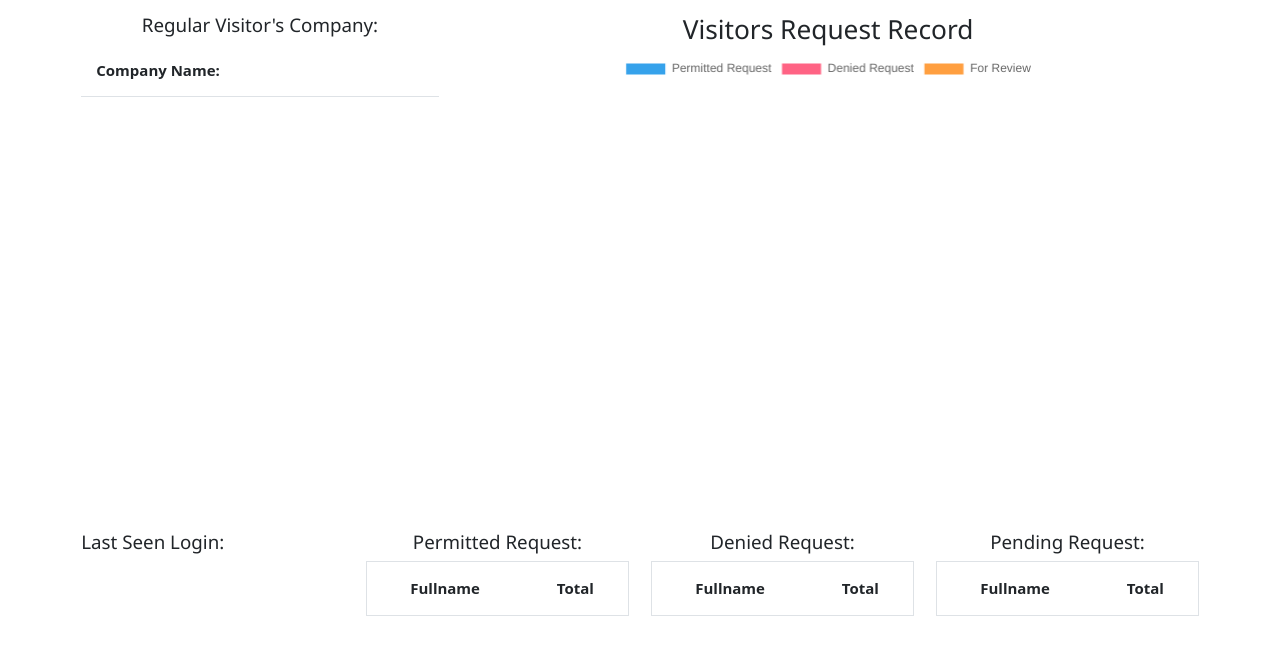
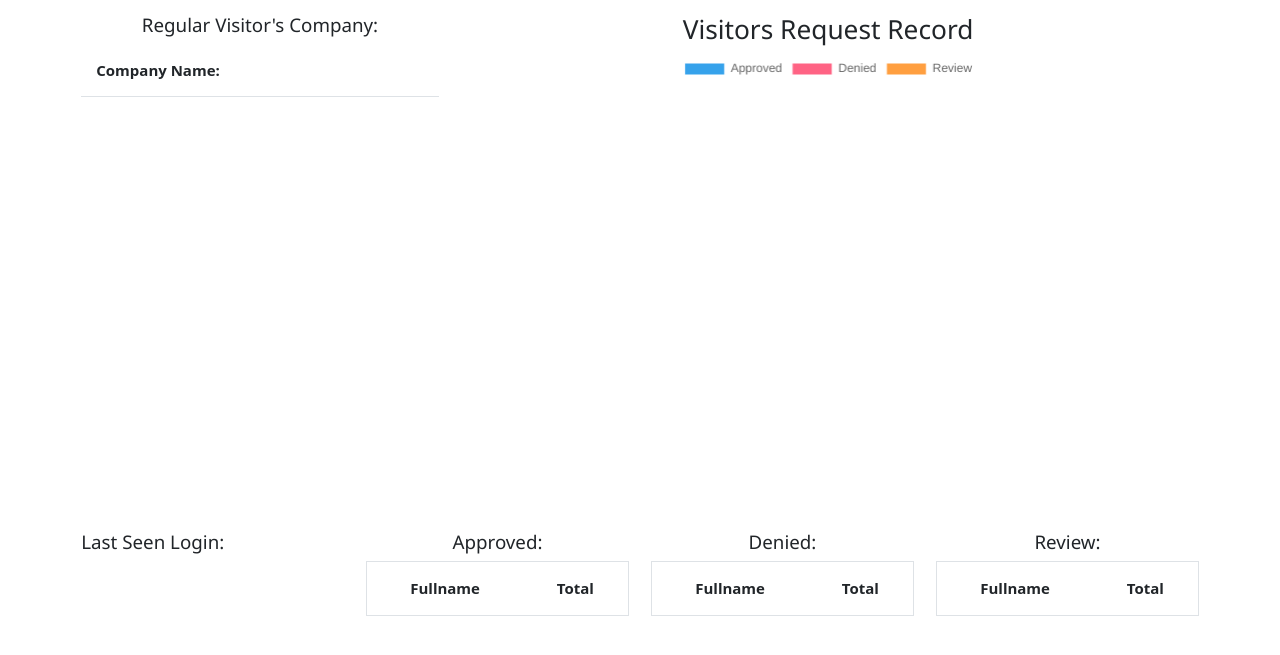
Before and after one commit to acarbonilla/vms, a Django app: page /manager/managerPage/ in a window 1280 px wide. Shown: the part 54-709 px from the top of the page. Run offline with Django 5.2, Linux system fonts and the light colour scheme; the visitor is signed in with stand-in values (Sample User, id 1); data comes from the database, SQL or seed files in the repository; data that the repository does not hold is empty.

Commit message:
Changing Link Title

```diff
--- a/templates/manager/managerPage.html
+++ b/templates/manager/managerPage.html
@@ -62,7 +62,7 @@
                 new Chart(ctx, {
                   type: 'pie',
                   data: {
-                    labels: ['Permitted Request', 'Denied Request', 'For Review'],
+                    labels: ['Approved', 'Denied', 'Review'],
                     datasets: [{
                       label: 'Request',
                       data: [{{requestCountPermitted}}, {{requestCountDenied}}, {{requestCountPending}}],
@@ -94,7 +94,7 @@
 
 
         <div class="col-sm-3">
-            <h5 style="text-align: center;">Permitted Request:</h5>
+            <h5 style="text-align: center;">Approved:</h5>
             <table class="table table-hover border">
                 <thead>
                 <tr>
@@ -124,7 +124,7 @@
         </div>
 
         <div class="col-sm-3">
-            <h5 style="text-align: center;">Denied Request:</h5>
+            <h5 style="text-align: center;">Denied:</h5>
             <table class="table table-hover border">
                 <thead>
                 <tr>
@@ -154,7 +154,7 @@
         </div>
 
         <div class="col-sm-3">
-            <h5 style="text-align: center;">Pending Request:</h5>
+            <h5 style="text-align: center;">Review:</h5>
             <table class="table table-hover border">
                 <thead>
                 <tr>
```
